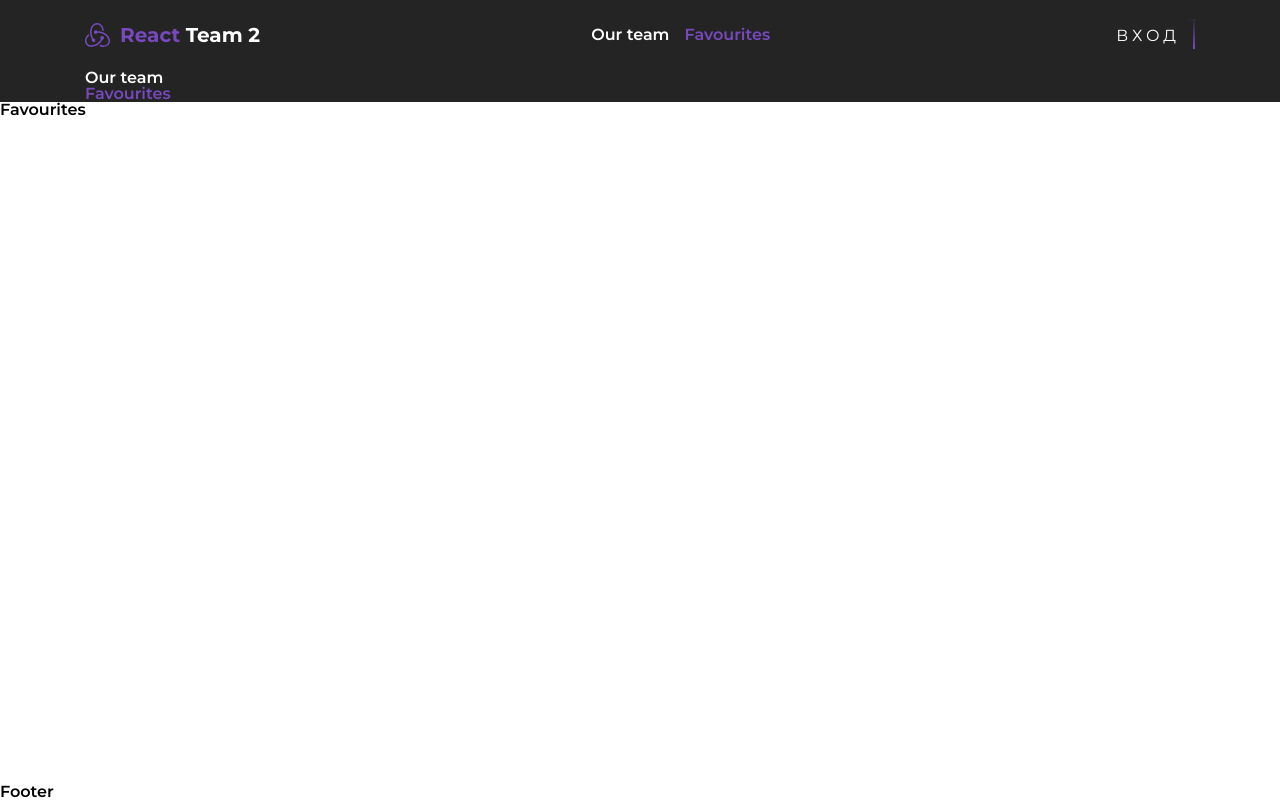
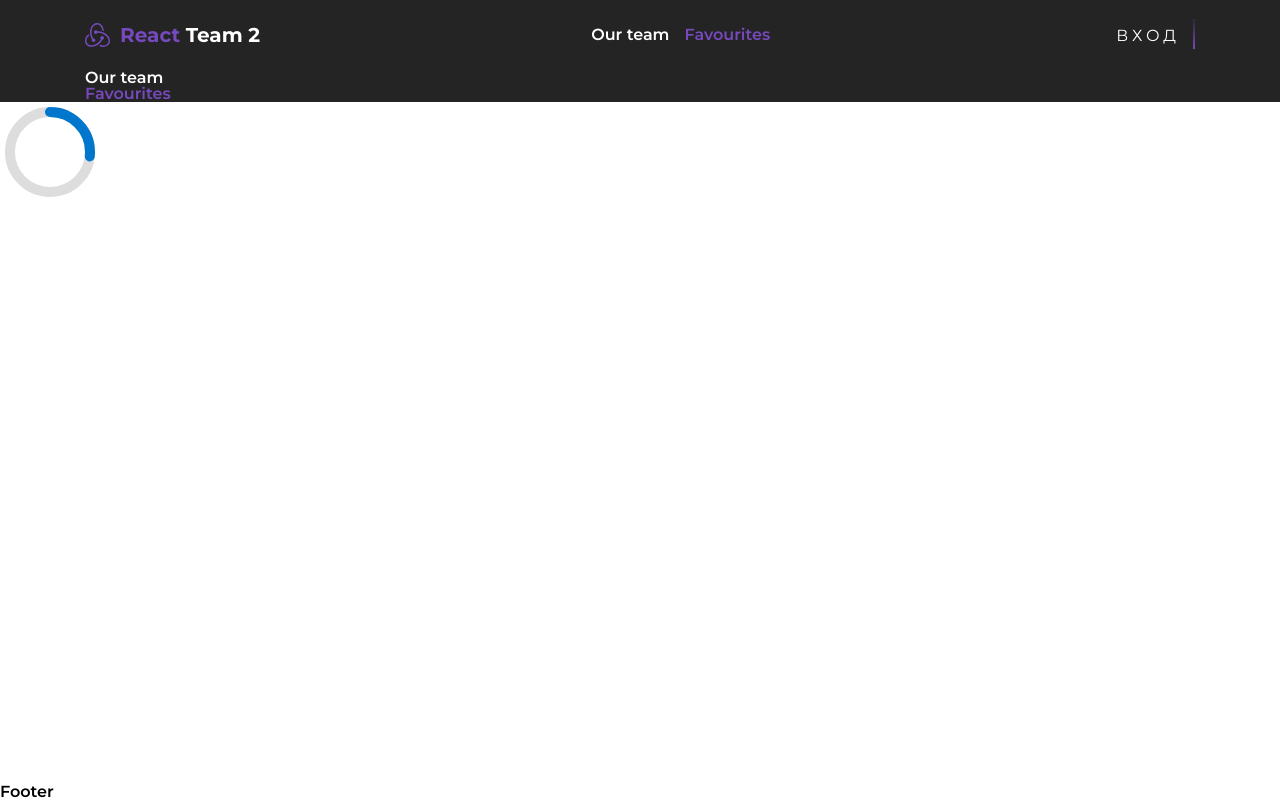
Before and after one commit to Undefined-deve1oper/react-hackaton, a React (Create React App) app: page /favorites in a window 1280 px wide. Built offline with nearby package versions, Linux system fonts and the light colour scheme; the HTML template or start-up script is replaced by a standard one.

Commit message:
creatingProgressBar

```diff
--- /dev/null
+++ b/src/app/components/common/ProgressBar/ProgressBar.jsx
@@ -0,0 +1,18 @@
+import React from "react";
+import "./_progressBar.scss";
+
+const ProgressBar = (props) => {
+    return (
+        <div class="svg-pi-group">
+            <svg strokeDashoffset="184" class="svg-pi svg-pi-25">
+                <circle class="svg-pi-track" />
+                <circle class="svg-pi-indicator" />
+            </svg>
+            {/* <div className="svg-pi-label">
+                <span className="svg-pi-label__loading">123</span>
+            </div> */}
+        </div>
+    );
+};
+
+export default ProgressBar;
--- /dev/null
+++ b/src/app/components/common/ProgressBar/_progressBar.scss
@@ -0,0 +1,53 @@
+
+
+  .container {
+    display: flex;
+    flex-direction: column;
+
+    min-height: 100vh;
+
+    align-items: center;
+    justify-content: center;
+  }
+
+
+
+  .svg-pi {
+    width: 100px;
+    height: 100px;
+    transform: rotate(-90deg); /* Fix the orientation */
+  }
+
+  .svg-pi-track {
+    stroke: #ddd;
+  }
+
+  .svg-pi-indicator {
+    stroke: #07c;
+    stroke-dasharray: 251.2px; /* DashArray = Track's or indicator's Circumference */
+    stroke-linecap: round;
+  }
+
+  .svg-pi-track,
+  .svg-pi-indicator {
+    cx: 50px;
+    cy: 50px;
+    r: 40px;
+    fill: transparent;
+    stroke-width: 10px;
+  }
+
+  .svg-pi-label {
+    position: absolute;
+    top: 50%;
+    left: 50%;
+    transform: translate(-50%, -50%);
+    text-align: center;
+  }
+  .svg-pi-label__loading {
+    opacity: .5;
+    font-size: 0.75em;
+  }
+  .svg-pi-label__loading {
+  display: block;
+}
--- a/src/app/layouts/Favourites.jsx
+++ b/src/app/layouts/Favourites.jsx
@@ -2,12 +2,15 @@ import React from "react";
 import Footer from "../components/common/Footer/Footer";
 import Header from "../components/common/Header/Header";
 import Main from "../components/common/Main";
+import ProgressBar from "../components/common/ProgressBar/ProgressBar";
 
 function Favorites() {
     return (
         <>
             <Header />
-            <Main>Favourites</Main>
+            <Main>
+                <ProgressBar />
+            </Main>
             <Footer />
         </>
     );
```
